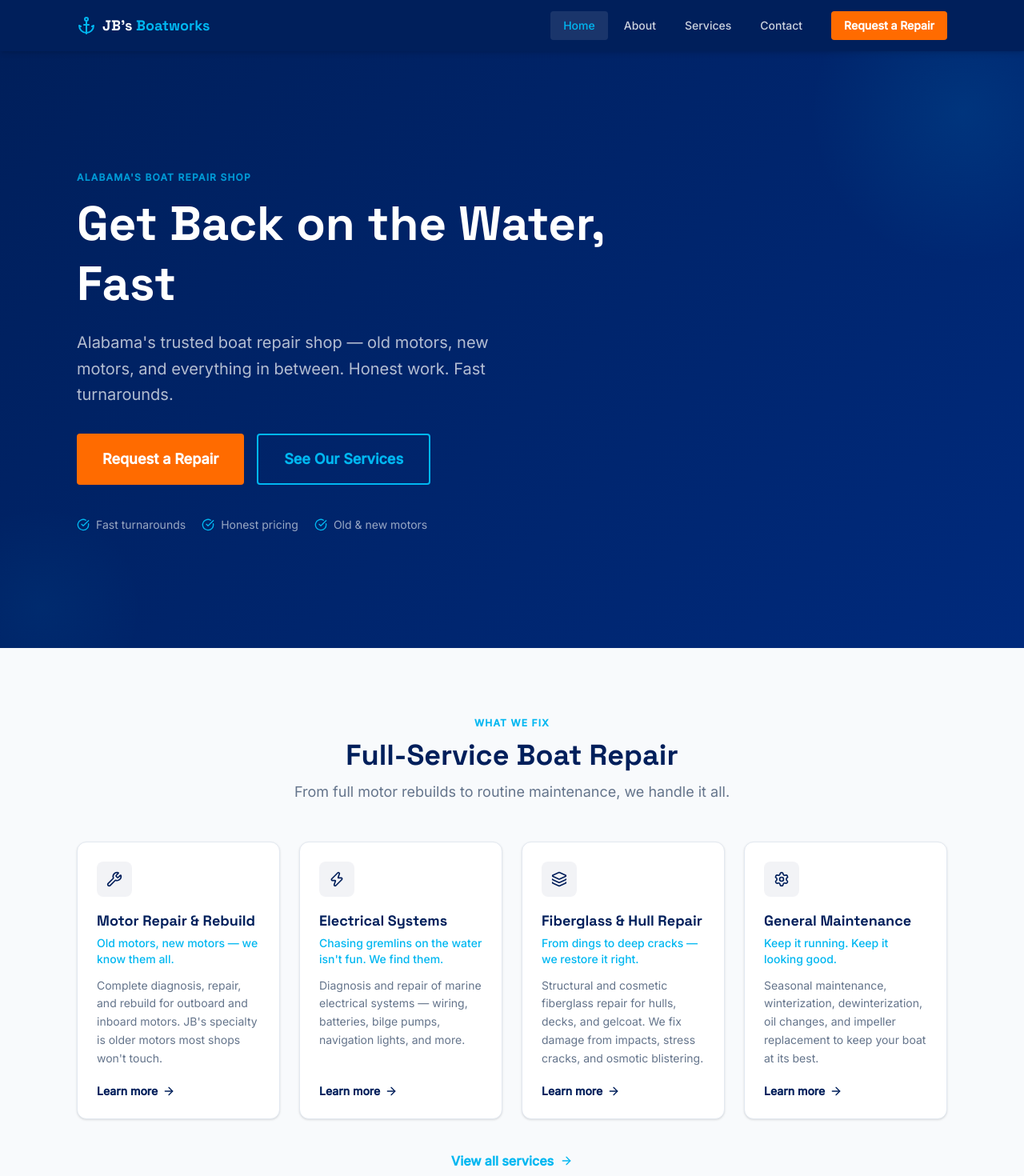
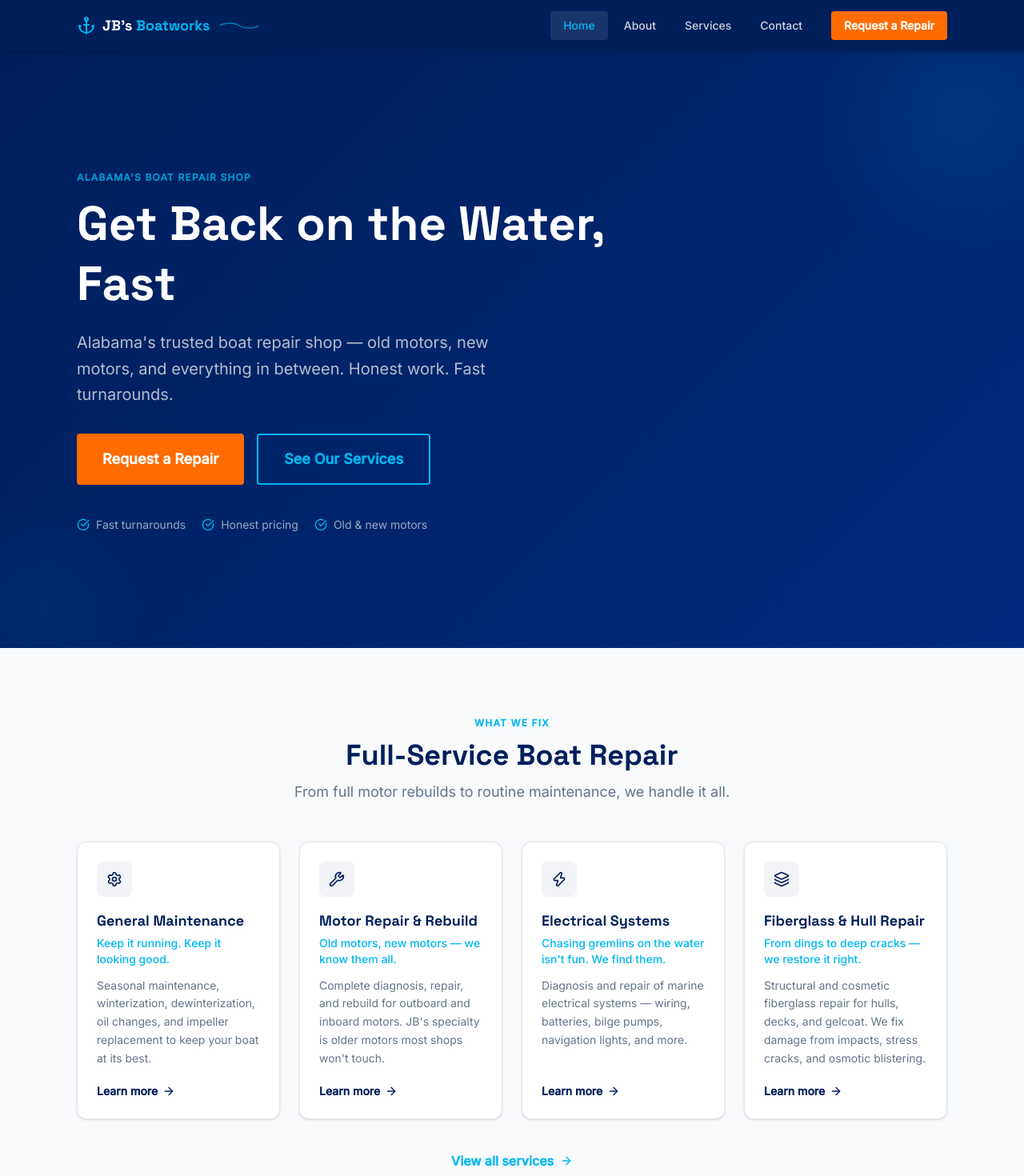
Before and after one commit to Strategically-Speaking/ss-jbs-boat-repairs, a Next.js app: page / in a window 1280 px wide. Shown: the top 1470 px of the page at 80% size. Built offline with nearby package versions, Linux system fonts and the light colour scheme.

Commit message:
feat: add general maintenance service to offerings and update footer with wave decoration

```diff
--- a/src/app/contact/page.tsx
+++ b/src/app/contact/page.tsx
@@ -235,10 +235,10 @@ export default function ContactPage() {
                         className="w-full rounded-lg border border-border bg-bg px-4 py-2.5 text-sm text-primary focus-visible:outline-none focus-visible:ring-2 focus-visible:ring-secondary focus-visible:border-secondary transition-colors"
                       >
                         <option value="" disabled>Select a service…</option>
+                        <option value="general-maintenance">General Maintenance</option>
                         <option value="motor-repair">Motor Repair &amp; Rebuild</option>
                         <option value="electrical-systems">Electrical Systems</option>
                         <option value="fiberglass-hull-repair">Fiberglass &amp; Hull Repair</option>
-                        <option value="general-maintenance">General Maintenance</option>
                         <option value="other">Other</option>
                       </select>
                     </div>
--- a/src/components/layout/Footer.tsx
+++ b/src/components/layout/Footer.tsx
@@ -1,6 +1,7 @@
 import Link from "next/link";
 import { Anchor, Mail, Phone, Clock, Share2 } from "lucide-react";
 import { getSiteSettings } from "@/lib/content";
+import WaveDecoration from "@/components/ui/WaveDecoration";
 
 export default function Footer() {
   const settings = getSiteSettings();
@@ -20,12 +21,13 @@ export default function Footer() {
               <span className="font-heading font-bold text-white text-lg">
                 JB&apos;s <span className="text-secondary">Boatworks</span>
               </span>
+              <WaveDecoration className="text-secondary/60 ml-1" />
             </Link>
             <p className="mt-3 text-white/60 text-sm leading-relaxed">
               {settings.footer.tagline}
             </p>
             {/* Social links */}
-            <div className="flex gap-3 mt-4">
+            {/* <div className="flex gap-3 mt-4">
               {settings.social.instagram && (
                 <a
                   href={settings.social.instagram}
@@ -38,19 +40,7 @@ export default function Footer() {
                   <span className="sr-only">Instagram</span>
                 </a>
               )}
-              {settings.social.facebook && (
-                <a
-                  href={settings.social.facebook}
-                  target="_blank"
-                  rel="noopener noreferrer"
-                  aria-label="Follow JB's Boatworks on Facebook"
-                  className="p-2 rounded-full bg-white/10 hover:bg-secondary/20 text-white/70 hover:text-secondary transition-colors focus-visible:outline-none focus-visible:ring-2 focus-visible:ring-secondary"
-                >
-                  <Share2 className="w-4 h-4" aria-hidden="true" />
-                  <span className="sr-only">Facebook</span>
-                </a>
-              )}
-            </div>
+            </div> */}
           </div>
 
           {/* Navigation column */}
--- a/src/components/layout/Header.tsx
+++ b/src/components/layout/Header.tsx
@@ -5,6 +5,7 @@ import { usePathname } from "next/navigation";
 import { useState } from "react";
 import { Menu, X, Anchor } from "lucide-react";
 import { cn } from "@/lib/utils";
+import WaveDecoration from "@/components/ui/WaveDecoration";
 
 const navLinks = [
   { label: "Home", href: "/" },
@@ -34,6 +35,7 @@ export default function Header() {
             <span className="font-heading font-bold text-white text-lg leading-tight">
               JB&apos;s <span className="text-secondary">Boatworks</span>
             </span>
+            <WaveDecoration className="text-secondary/60 ml-1 hidden sm:inline-block" />
           </Link>
 
           {/* Desktop nav */}
--- /dev/null
+++ b/src/components/ui/WaveDecoration.tsx
@@ -0,0 +1,43 @@
+/**
+ * Animated sea-wave SVG — purely decorative.
+ * Uses two seamless wave cycles + SVG animateTransform for a
+ * smooth, CSS-free infinite scroll. Color inherited via currentColor.
+ */
+export default function WaveDecoration({ className }: { className?: string }) {
+  return (
+    <svg
+      aria-hidden="true"
+      focusable="false"
+      viewBox="0 0 48 10"
+      fill="none"
+      xmlns="http://www.w3.org/2000/svg"
+      width={48}
+      height={10}
+      className={`inline-block overflow-hidden shrink-0 ${className ?? ""}`}
+    >
+      <g>
+        {/* Translate left by exactly one cycle (48 units) so the loop is seamless */}
+        <animateTransform
+          attributeName="transform"
+          attributeType="XML"
+          type="translate"
+          from="0 0"
+          to="-48 0"
+          dur="3s"
+          repeatCount="indefinite"
+        />
+        {/*
+         * Two identical sine-wave cycles:
+         *   cycle 1: x 0 → 48
+         *   cycle 2: x 48 → 96  (continues past viewBox — visible as cycle 1 exits)
+         */}
+        <path
+          d="M 0,5 C 6,1 18,1 24,5 C 30,9 42,9 48,5 C 54,1 66,1 72,5 C 78,9 90,9 96,5"
+          stroke="currentColor"
+          strokeWidth="1.5"
+          strokeLinecap="round"
+        />
+      </g>
+    </svg>
+  );
+}
--- a/src/data/content.json
+++ b/src/data/content.json
@@ -164,7 +164,7 @@
       ],
       "seo": {
         "title": "Boat Repair Services | JB's Boatworks — Alabama",
-        "description": "Motor repair, electrical, fiberglass, and general maintenance for Alabama boat owners. Fast, honest, and done right."
+        "description": "General maintenance, motor repair, electrical, and fiberglass for Alabama boat owners. Fast, honest, and done right."
       }
     },
 
@@ -248,6 +248,22 @@
 
   "services": [
     {
+      "slug": "general-maintenance",
+      "name": "General Maintenance",
+      "tagline": "Keep it running. Keep it looking good.",
+      "shortDescription": "Seasonal maintenance, winterization, dewinterization, oil changes, and impeller replacement to keep your boat at its best.",
+      "fullDescription": "Covers routine maintenance services including oil changes, filter replacement, impeller service, winterization, and dewinterization.",
+      "approach": "Scheduled maintenance to manufacturer specs with documented service records.",
+      "whoItsFor": "Boat owners who want to stay ahead of problems and keep their boat looking and running like new.",
+      "outcomes": [
+        "Documented service record for your boat",
+        "Extended engine and component life",
+        "Boat ready for the water on your schedule"
+      ],
+      "cta": { "label": "Schedule Maintenance", "href": "/contact" },
+      "imageAlt": "Freshly detailed boat gleaming in Alabama sunshine"
+    },
+    {
       "slug": "motor-repair",
       "name": "Motor Repair & Rebuild",
       "tagline": "Old motors, new motors — we know them all.",
@@ -268,8 +284,8 @@
       "name": "Electrical Systems",
       "tagline": "Chasing gremlins on the water isn't fun. We find them.",
       "shortDescription": "Diagnosis and repair of marine electrical systems — wiring, batteries, bilge pumps, navigation lights, and more.",
-      "fullDescription": "Placeholder — full copy to be written. Covers marine electrical diagnosis and repair including wiring harnesses, battery systems, navigation electronics, bilge pumps, and starting systems.",
-      "approach": "Placeholder — systematic diagnosis with marine-grade replacement components.",
+      "fullDescription": "Covers marine electrical diagnosis and repair including wiring harnesses, battery systems, navigation electronics, bilge pumps, and starting systems.",
+      "approach": "Systematic diagnosis with marine-grade replacement components.",
       "whoItsFor": "Boat owners with electrical gremlins — lights that flicker, electronics that won't power on, batteries that drain, or wiring that needs updating.",
       "outcomes": [
         "Working electrical system with documented repair",
@@ -284,8 +300,8 @@
       "name": "Fiberglass & Hull Repair",
       "tagline": "From dings to deep cracks — we restore it right.",
       "shortDescription": "Structural and cosmetic fiberglass repair for hulls, decks, and gelcoat. We fix damage from impacts, stress cracks, and osmotic blistering.",
-      "fullDescription": "Placeholder — full copy to be written. Covers fiberglass repair including gelcoat restoration, structural repair, crack filling, blister repair, and color matching.",
-      "approach": "Placeholder — proper layup, cure time, and color matching for lasting repairs.",
+      "fullDescription": "Covers fiberglass repair including gelcoat restoration, structural repair, crack filling, blister repair, and color matching.",
+      "approach": "Proper layup, cure time, and color matching for lasting repairs.",
       "whoItsFor": "Boat owners with hull dings, cracks, stress fractures, osmotic blistering, or cosmetic damage that needs professional repair.",
       "outcomes": [
         "Structurally sound and visually matched repair",
@@ -294,22 +310,6 @@
       ],
       "cta": { "label": "Request Fiberglass Repair", "href": "/contact" },
       "imageAlt": "Fiberglass boat hull being repaired and sanded smooth"
-    },
-    {
-      "slug": "general-maintenance",
-      "name": "General Maintenance",
-      "tagline": "Keep it running. Keep it looking good.",
-      "shortDescription": "Seasonal maintenance, winterization, dewinterization, oil changes, and impeller replacement to keep your boat at its best.",
-      "fullDescription": "Placeholder — full copy to be written. Covers routine maintenance services including oil changes, filter replacement, impeller service, winterization, and dewinterization.",
-      "approach": "Placeholder — scheduled maintenance to manufacturer specs with documented service records.",
-      "whoItsFor": "Boat owners who want to stay ahead of problems and keep their boat looking and running like new.",
-      "outcomes": [
-        "Documented service record for your boat",
-        "Extended engine and component life",
-        "Boat ready for the water on your schedule"
-      ],
-      "cta": { "label": "Schedule Maintenance", "href": "/contact" },
-      "imageAlt": "Freshly detailed boat gleaming in Alabama sunshine"
     }
   ],
 
```
